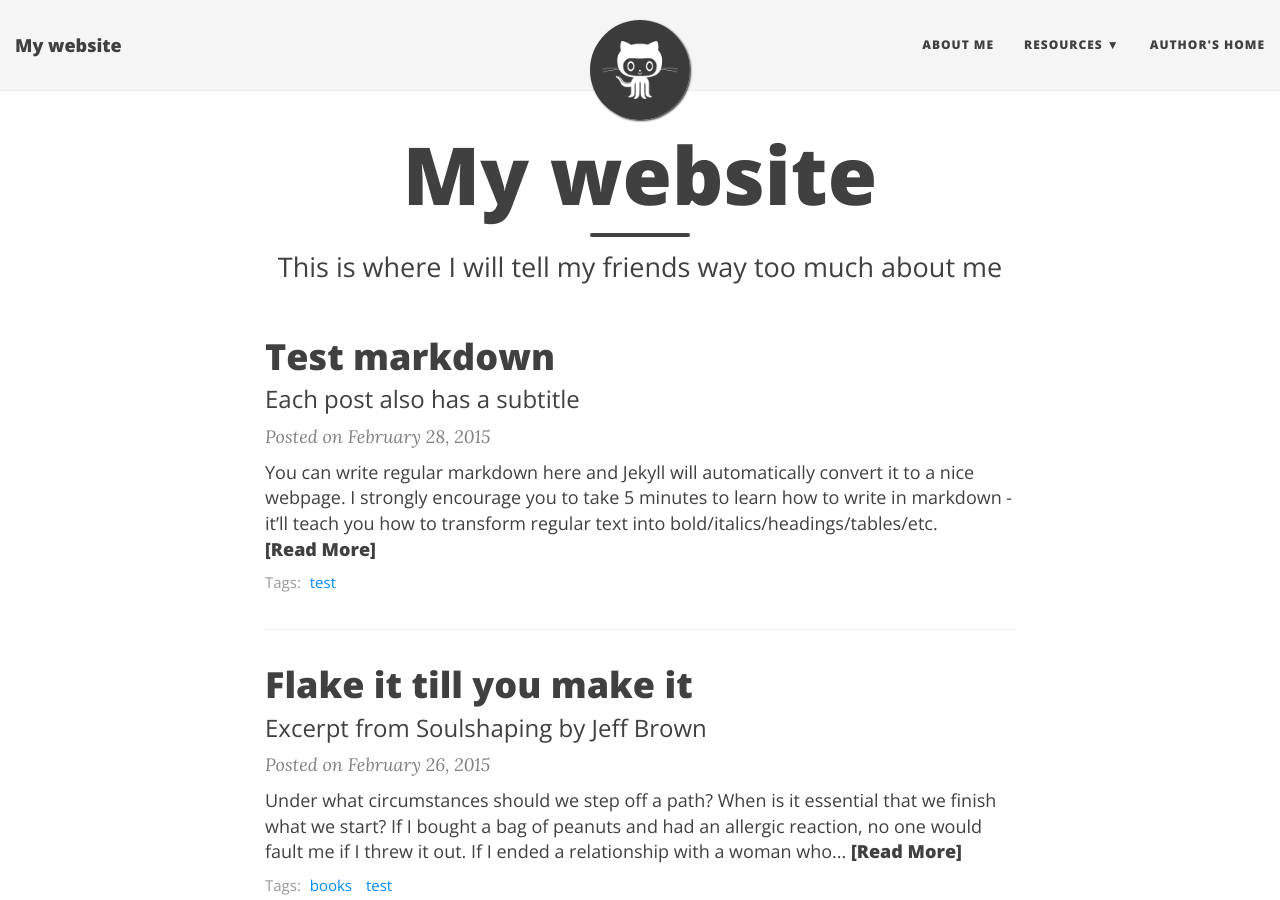
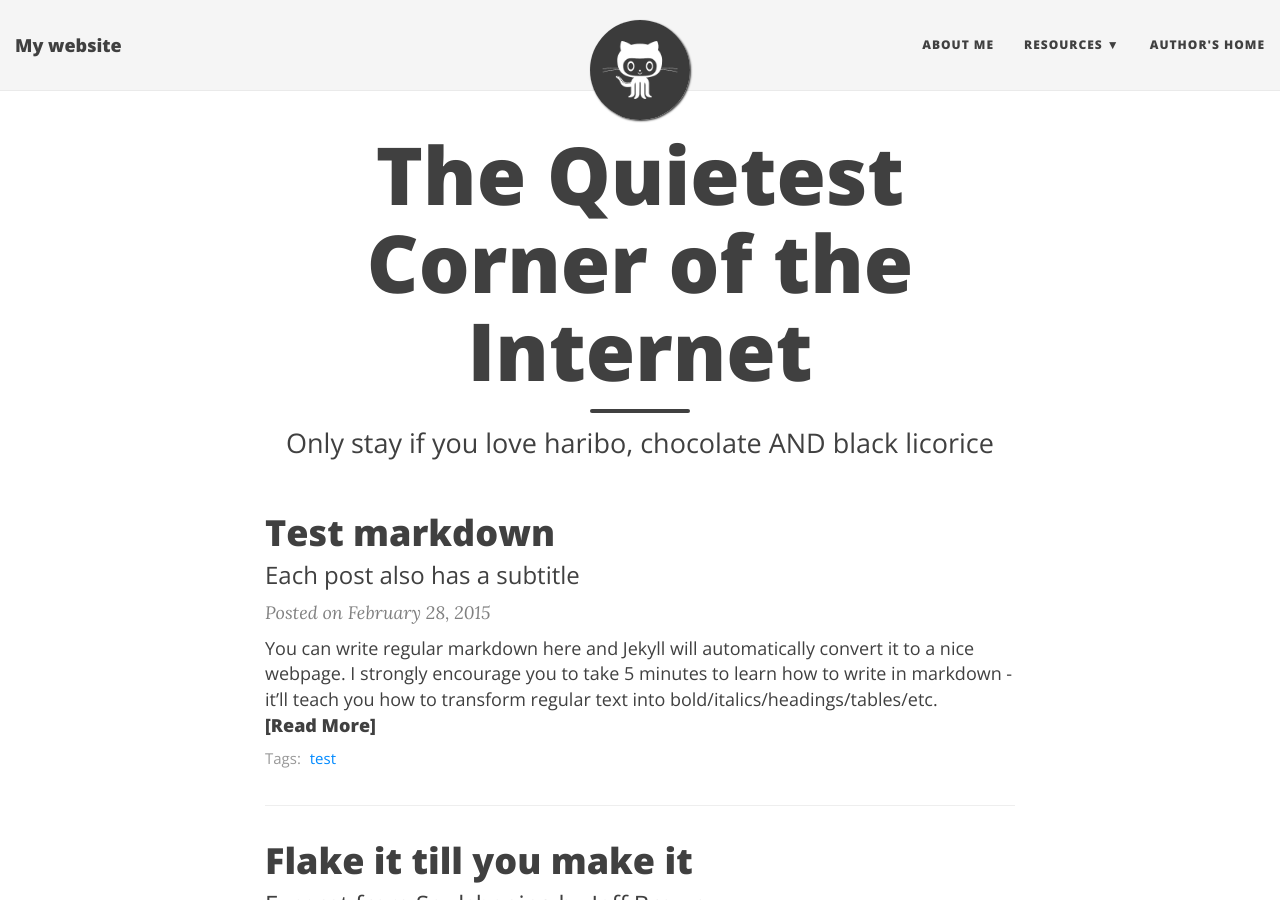
Before and after one commit to liamdt/liamdt.github.io, a Jekyll site: the page built from index.html, in a window 1280 px wide and 900 px high. Built offline with Jekyll 4.4.1, drawn with Linux system fonts in a browser that asks for light colours; nearby versions of some CDN libraries; the list of posts is cut into pages by our own code.

Commit message:
looks better

```diff
--- a/index.html
+++ b/index.html
@@ -1,7 +1,7 @@
 ---
 layout: page
-title: My website
-subtitle: This is where I will tell my friends way too much about me
+title: The Quietest Corner of the Internet
+subtitle: Only stay if you love haribo, chocolate AND black licorice
 use-site-title: true
 ---
 
```
